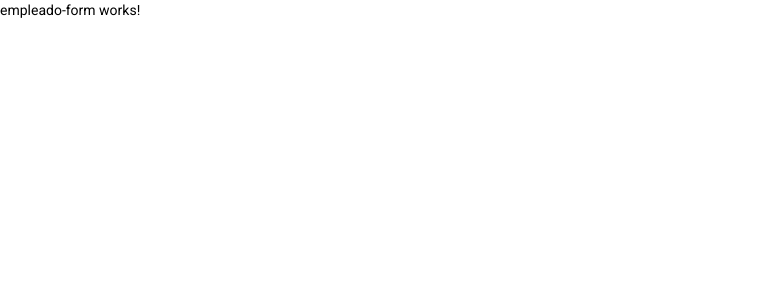
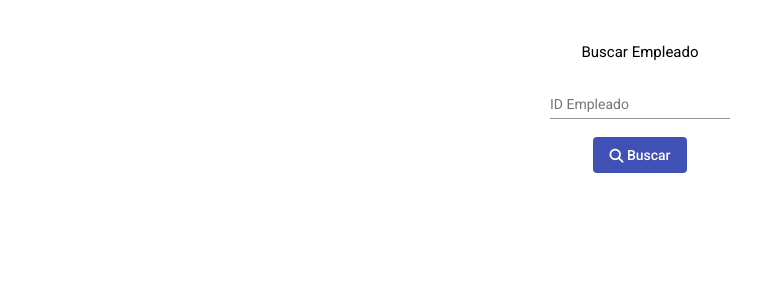
Before and after one commit to santiago5087/empleados-app, an Angular app: page /empleados in a window 1280 px wide. Shown: the top 300 px of the page, without its empty margins (0-761 px from the left). Built offline with nearby package versions, Linux system fonts and the light colour scheme.

Commit message:
Creación de formulario para buscar un empleado

```diff
--- a/src/app/components/empleado-form/empleado-form.component.html
+++ b/src/app/components/empleado-form/empleado-form.component.html
@@ -1 +1,15 @@
-<p>empleado-form works!</p>
+<div class="container" fxLayout="row wrap" fxLayoutAlign="center center">
+  <form [formGroup]="buscarEmpForm" (ngSubmit)="buscarEmp()"
+        fxLayout="column" fxLayoutAlign="space-around center">
+        <h4 matLine>Buscar Empleado</h4>
+        <div fxLayout="row wrap" fxLayoutAlign="space-around center">
+          <mat-form-field fxFlex style="margin: 0 5px">
+            <mat-label>ID Empleado</mat-label>
+            <input matInput formControlName="id" type="number">
+          </mat-form-field>
+        </div>
+        <button fxFlex mat-flat-button class="search-button" color="primary" type="submit">
+          <i class="fas fa-search"></i> Buscar
+        </button>
+      </form>
+</div>
--- a/src/app/components/empleado-form/empleado-form.component.scss
+++ b/src/app/components/empleado-form/empleado-form.component.scss
@@ -0,0 +1,3 @@
+.search-button {
+  margin: 0 5px;
+}
--- a/src/app/components/empleado-form/empleado-form.component.ts
+++ b/src/app/components/empleado-form/empleado-form.component.ts
@@ -1,4 +1,7 @@
 import { Component, OnInit } from '@angular/core';
+import { FormBuilder, FormGroup, Validators } from '@angular/forms';
+
+import { Empleado } from '../../models/empleado';
 
 @Component({
   selector: 'app-empleado-form',
@@ -7,9 +10,32 @@ import { Component, OnInit } from '@angular/core';
 })
 export class EmpleadoFormComponent implements OnInit {
 
-  constructor() { }
+  buscarEmpForm: FormGroup;
+  crearEmpForm: FormGroup;
+  empleados: Empleado[] = [];
+
+  constructor(private fb: FormBuilder) {
+    this.createForm();
+  }
 
   ngOnInit(): void {
   }
 
+
+  createForm() {
+    this.buscarEmpForm = this.fb.group({
+      id: ['']
+    });
+
+    this.crearEmpForm = this.fb.group({
+      id: ['', Validators.required],
+      name: [''],
+      contractTypeName: ['', Validators.required]
+    })
+  }
+
+  buscarEmp() {
+    console.log("Botón funciona")
+  }
+
 }
```
Also changed, not shown: src/app/app.module.ts (+8 -1 lines).
